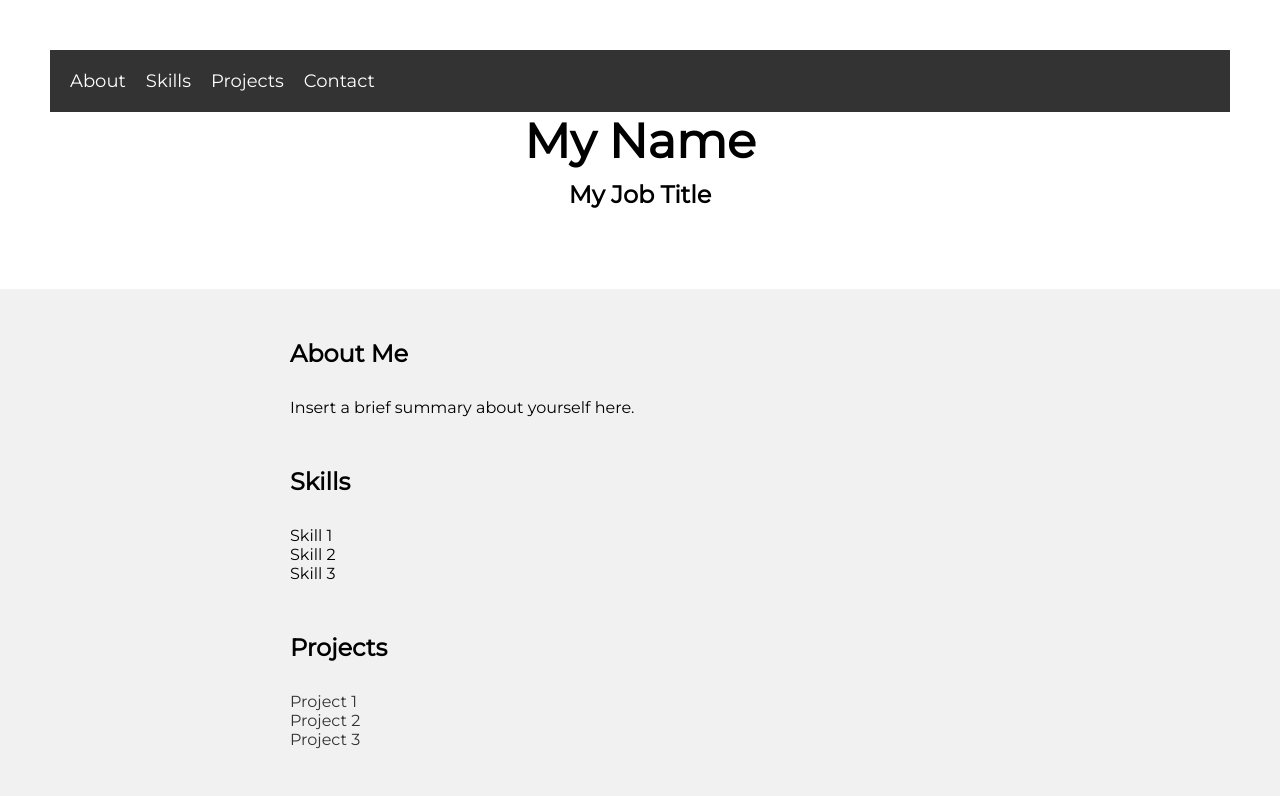
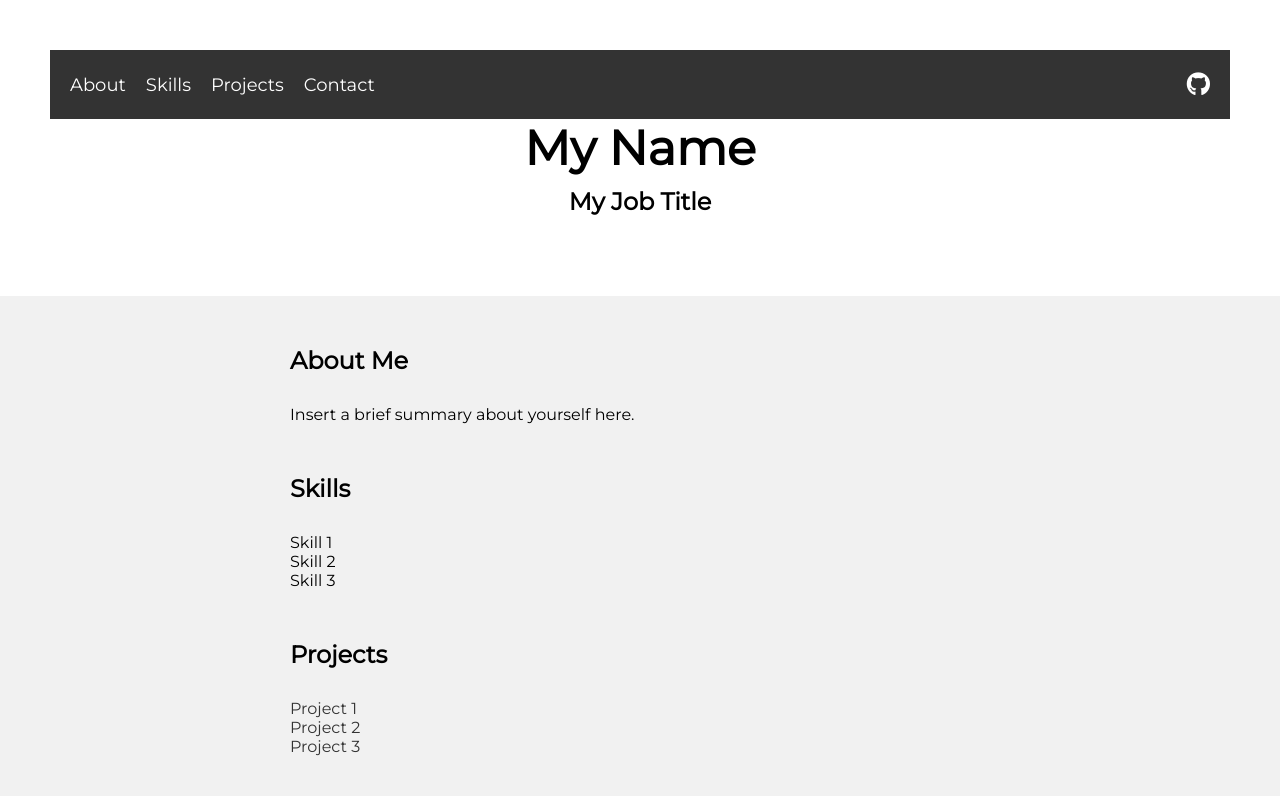
Before and after one commit to T0MaX/t0max.github.io, a plain HTML site: page index.html in a window 1280 px wide. Shown: the top 796 px of the page. Drawn offline with Linux system fonts and the light colour scheme.

Commit message:
Update index.html

```diff
--- a/index.html
+++ b/index.html
@@ -1,6 +1,7 @@
 <!DOCTYPE html>
 <html>
 <head>
+
 	<title>My Personal Website</title>
 	<meta charset="UTF-8">
 	<meta name="viewport" content="width=device-width, initial-scale=1.0">
@@ -110,7 +111,22 @@ input[type="submit"] {
 input[type="submit"]:hover {
   background-color: #555;
 }
+.social-icons {
+  display: flex;
+  align-items: center;
+}
+
+.social-icons a {
+  color: #fff;
+  font-size: 24px;
+  margin-left: 20px;
+}
+
+.social-icons a:hover {
+  color: #f1f1f1;
+}
 </style>
+<link rel="stylesheet" href="https://cdnjs.cloudflare.com/ajax/libs/font-awesome/5.15.3/css/all.min.css">
 </head>
 <body>
 	<header>
@@ -121,6 +137,9 @@ input[type="submit"]:hover {
                          <li><a href="#projects">Projects</a></li>
                          <li><a href="#contact">Contact</a></li>
                          </ul>
+                         <div class="social-icons">
+                         <a href="https://github.com/yourusername" target="_blank"><i class="fab fa-github"></i></a>
+                         </div>
                </nav>
 		<h1>My Name</h1>
 		<h2>My Job Title</h2>
```
Lines whose indentation alone changed are shown as unchanged.
